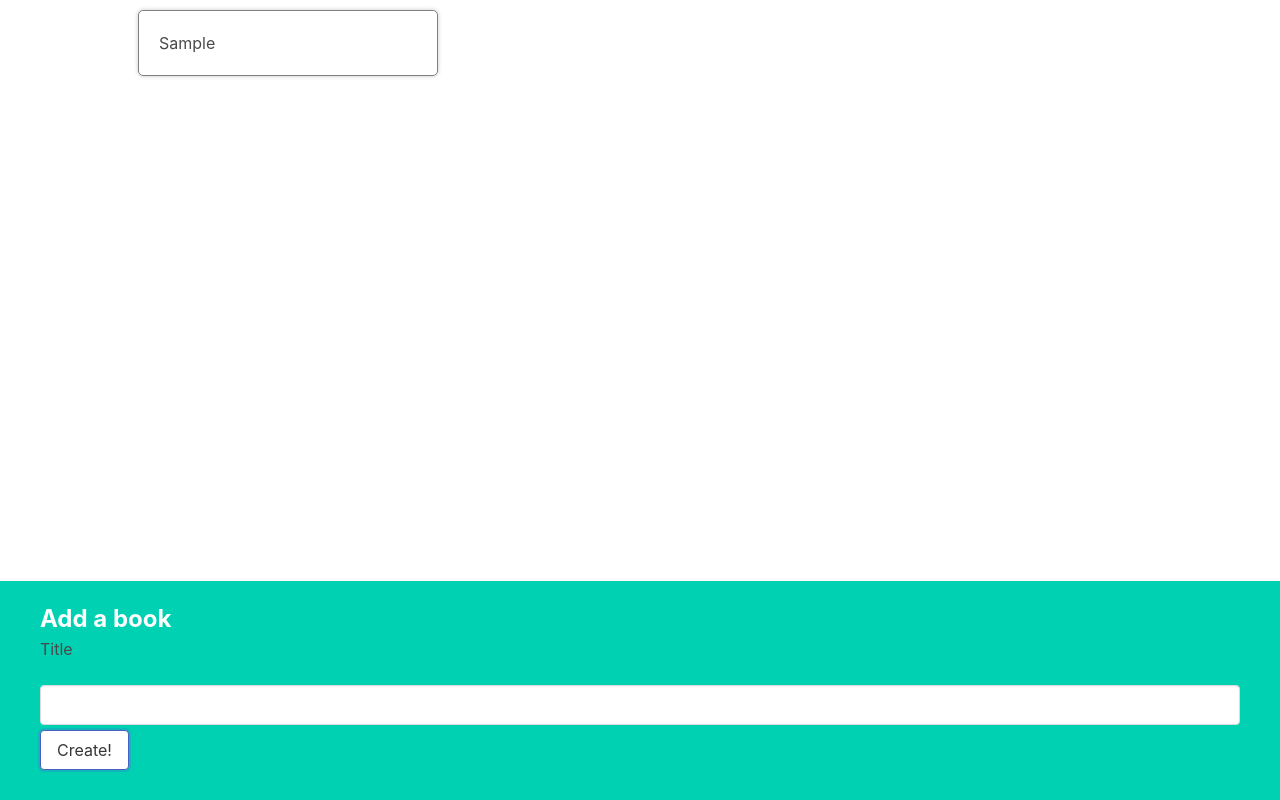
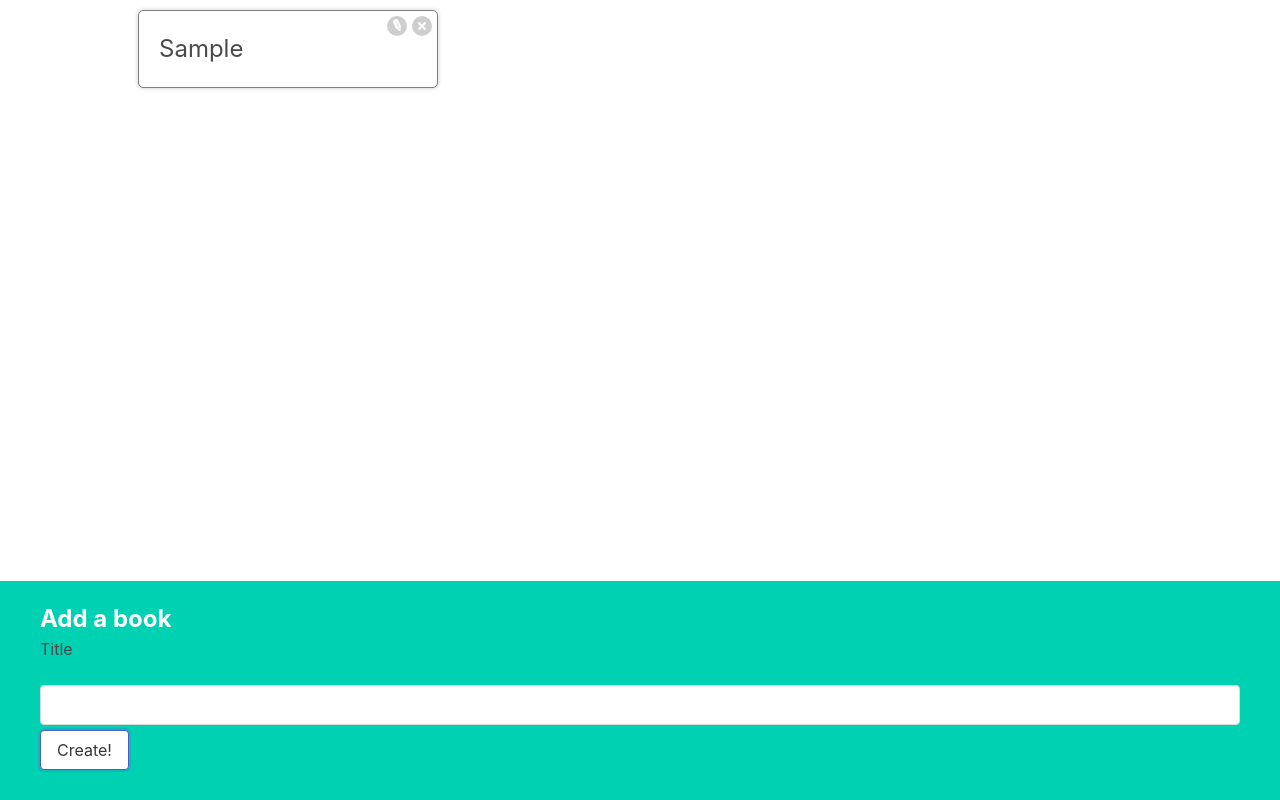
Before and after one commit to RyanThen/react-practice-projects, a React (Create React App) app in the folder reading-list-app/: page / in a window 1280 px wide. Both pictures are taken after typing "Sample" into the empty fields and a click on the button "Create!". Built offline with nearby package versions, Linux system fonts and the light colour scheme.

Commit message:
added delete and edit functionality

```diff
--- a/reading-list-app/src/App.js
+++ b/reading-list-app/src/App.js
@@ -4,6 +4,13 @@ import BookList from './components/BookList';
 
 function App() {
   const [books, setBooks] = useState([]);
+
+  const deleteBookById = function(bookID) {
+    const updatedBooks = books.filter((book) => {
+      return book.id !== bookID;
+    });
+    setBooks(updatedBooks);
+  }
 
   const createBook = (title) => {
     const updatedBooks = [
@@ -12,13 +19,13 @@ function App() {
         id: Math.round(Math.random() * 99999),
         title
       },
-    ]
+    ];
     setBooks(updatedBooks);
   }
 
   return (
     <div className="app">
-      <BookList books={books} />
+      <BookList books={books} onDelete={deleteBookById} />
       <BookCreate onSubmit={createBook} />
     </div>
   )
--- a/reading-list-app/src/components/BookList.js
+++ b/reading-list-app/src/components/BookList.js
@@ -1,9 +1,9 @@
 import BookShow from './BookShow';
 
-function BookList({ books }) {
+function BookList({ books, onDelete }) {
 
   const renderedBooks = books.map((book) => {
-    return <BookShow book={book} key={book.id} />;
+    return <BookShow book={book} onDelete={onDelete} key={book.id} />;
   })
 
   return <div className="book-list">{ renderedBooks }</div>
--- a/reading-list-app/src/components/BookShow.js
+++ b/reading-list-app/src/components/BookShow.js
@@ -1,5 +1,29 @@
-function BookShow({ book }) {
-  return <div className="book-show">{ book.title }</div>
+import { useState } from 'react';
+import BookEdit from './BookEdit';
+
+function BookShow({ book, onDelete }) {
+  const [bookEdit, setBookEdit] = useState(false);
+
+  const handleEditClick = () => {
+    setBookEdit(!bookEdit);
+  }
+
+  const handleDeleteClick = () => {
+    onDelete(book.id);
+  }
+
+  let content = <h3>{ book.title }</h3>;
+  if(bookEdit) content = <BookEdit />
+
+  return (
+    <div className="book-show">
+      <div>{ content }</div>
+      <div className="actions">
+        <button className="edit" onClick={handleEditClick}>Edit</button>
+        <button className="delete" onClick={handleDeleteClick}>Delete</button>
+      </div>
+    </div>
+  )
 }
 
 export default BookShow;
```
